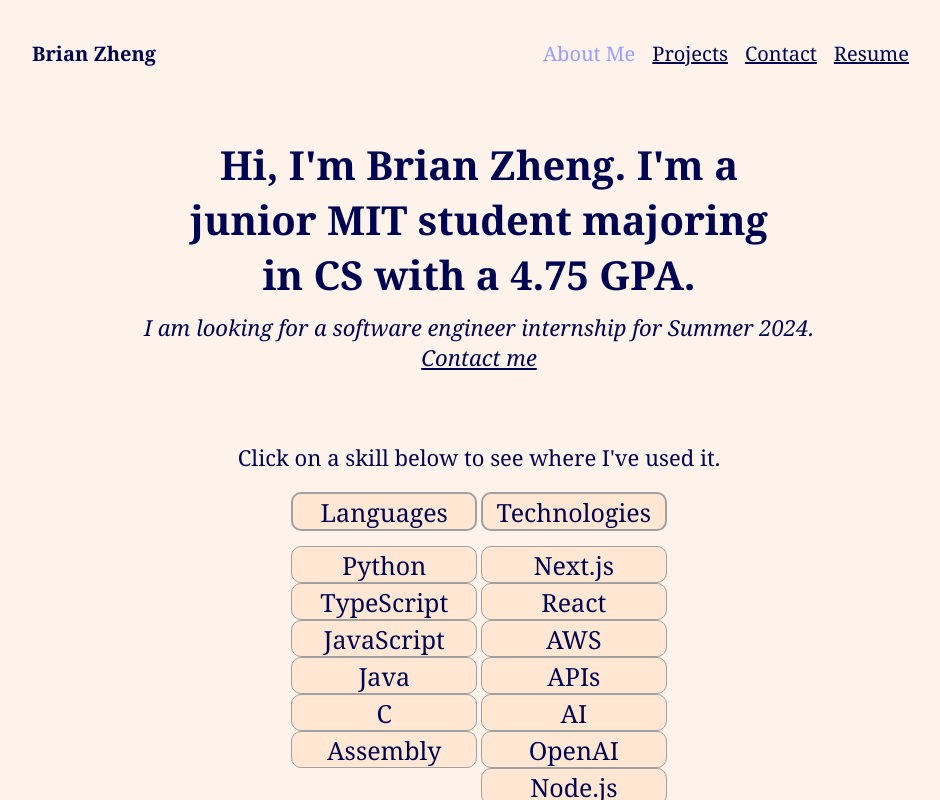
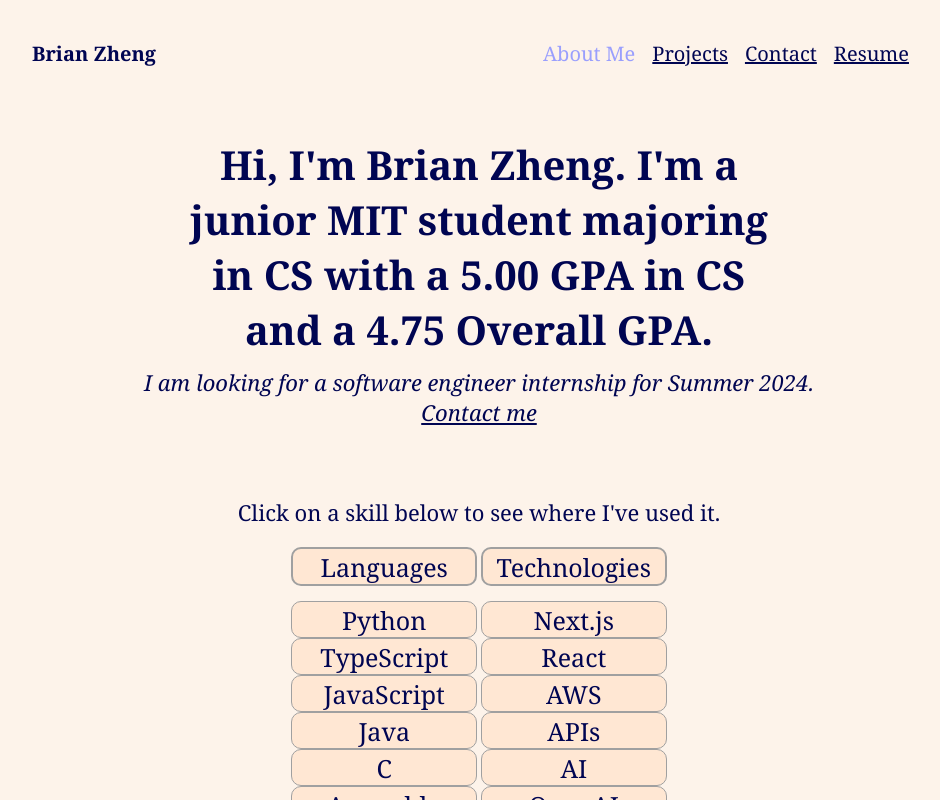
Before and after one commit to brianzheng205/portfolio, a Next.js app: page / in a window 1280 px wide. Shown: the top 800 px of the page, without its empty margins (161-1101 px from the left). Built offline with nearby package versions, Linux system fonts and the light colour scheme.

Commit message:
Updated About Me GPA

```diff
--- a/src/app/page.tsx
+++ b/src/app/page.tsx
@@ -80,7 +80,7 @@ export default function AboutMe() {
           >
             MIT
           </span>{" "}
-          student majoring in CS with a 4.75 GPA.
+          student majoring in CS with a 5.00 GPA in CS and a 4.75 Overall GPA.
         </div>
         <div className={utilStyles.intro}>
           <div>
```
